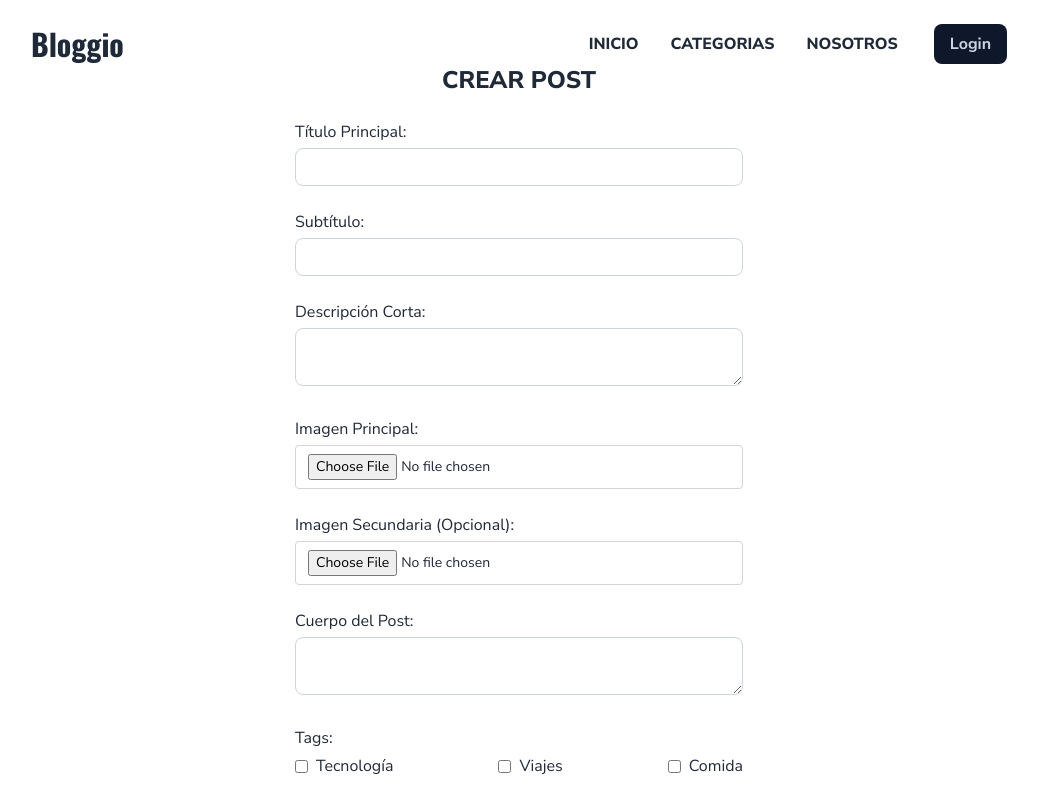
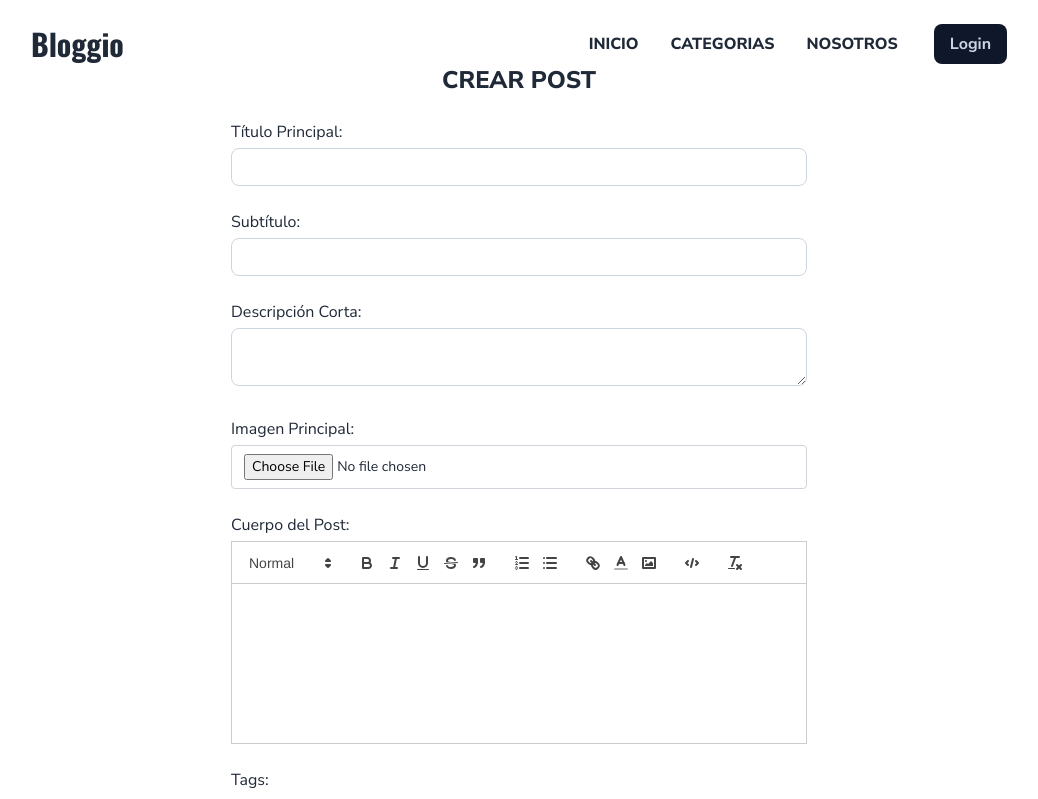
Before and after one commit to FernandoTelloL/bloggio, a React (Vite) app: page /create-post in a window 1280 px wide. Shown: the top 799 px of the page, without its empty margins (121-1159 px from the left). Built offline with nearby package versions, Linux system fonts and the light colour scheme.

Commit message:
agregado editor de texto a la vista crear post

```diff
--- a/package.json
+++ b/package.json
@@ -13,10 +13,12 @@
     "extends": "standard"
   },
   "dependencies": {
+    "html-react-parser": "^5.1.10",
     "react": "^18.2.0",
     "react-dom": "^18.2.0",
     "react-hook-form": "^7.51.1",
     "react-icons": "^5.0.1",
+    "react-quill": "^2.0.0",
     "react-router-dom": "^6.22.3",
     "zustand": "^4.5.2"
   },
--- /dev/null
+++ b/src/pages/CreatePost.css
@@ -0,0 +1,3 @@
+.ql-container {
+  min-height: 10rem;
+}
--- a/src/pages/CreatePost.jsx
+++ b/src/pages/CreatePost.jsx
@@ -1,25 +1,59 @@
-import { useForm } from "react-hook-form";
-import { Headers } from "../components/Headers";
+import { useForm } from "react-hook-form"
+import { Headers } from "../components/Headers"
+import { useState } from "react"
+import ReactQuill from "react-quill"
+import "react-quill/dist/quill.snow.css"
+import parse from "html-react-parser"
+import "./CreatePost.css"
 
 export const CreatePost = () => {
+  const [mainContent, setMainContent] = useState("")
+
   const {
     register,
     handleSubmit,
-    formState: { errors },
-  } = useForm();
+    formState: { errors }
+  } = useForm()
 
   const onSubmit = (data) => {
-    // Aquí puedes manejar la lógica para enviar los datos del formulario
-    console.log(data);
-  };
+    data.mainContent = mainContent
+    console.log("data con info: ", data)
+  }
+
+  //Custom Tool Bar
+  const modules = {
+    toolbar: [
+      [{ header: [1, 2, false] }],
+      ["bold", "italic", "underline", "strike", "blockquote"],
+      [{ list: "ordered" }, { list: "bullet" }],
+      ["link", "color", "image"],
+      [{ "code-block": true }],
+      ["clean"]
+    ]
+  }
+
+  const formats = [
+    "header",
+    "bold",
+    "italic",
+    "underline",
+    "strike",
+    "blockquote",
+    "list",
+    "bullet",
+    "link",
+    "indent",
+    "image",
+    "code-block",
+    "color"
+  ]
 
   return (
     <>
       <Headers />
-
       <h1 className="text-2xl text-center font-extrabold mb-6">CREAR POST</h1>
 
-      <form onSubmit={handleSubmit(onSubmit)} className="max-w-md mx-auto">
+      <form onSubmit={handleSubmit(onSubmit)} className="max-w-xl mx-auto">
         <div className="mb-6">
           <label htmlFor="title" className="block mb-1">
             Título Principal:
@@ -83,31 +117,18 @@ export const CreatePost = () => {
         </div>
 
         <div className="mb-6">
-          <label htmlFor="secondaryImage" className="block mb-1">
-            Imagen Secundaria (Opcional):
-          </label>
-          <input
-            type="file"
-            id="secondaryImage"
-            {...register("secondaryImage")}
-            className="w-full border border-gray-300 rounded px-3 py-2 text-sm"
-          />
-        </div>
-
-        <div className="mb-6">
           <label htmlFor="body" className="block mb-1">
             Cuerpo del Post:
           </label>
-          <textarea
-            id="body"
-            {...register("body", { required: true })}
-            className="w-full border border-slate-300 rounded-lg px-3 py-2 text-sm tracking-wider focus:shadow-md focus:outline-none"
-          ></textarea>
-          {errors.body && (
-            <span className="text-red-500">
-              El cuerpo del post es requerido
-            </span>
-          )}
+
+          <ReactQuill
+            theme="snow"
+            value={mainContent}
+            onChange={setMainContent}
+            modules={modules}
+            formats={formats}
+            className="rounded-lg"
+          />
         </div>
 
         <div className="mb-10">
@@ -164,6 +185,12 @@ export const CreatePost = () => {
           </button>
         </div>
       </form>
+      <ul>
+        {/* {parse(`
+    <li class="bar">Item 1</li>
+    <li>Item 2</li>
+  `)} */}
+      </ul>
     </>
-  );
-};
+  )
+}
```
Also changed, not shown: 1 other file (tests, documents, lock files or other folders).
